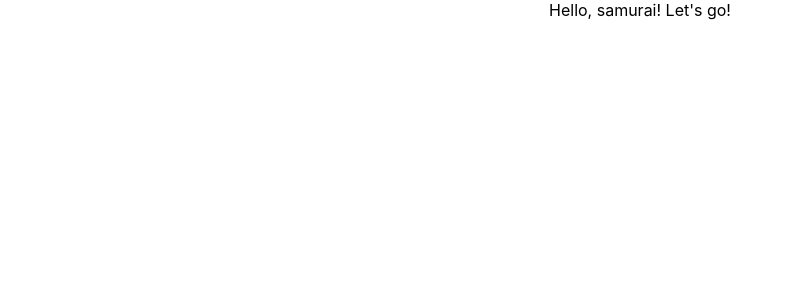
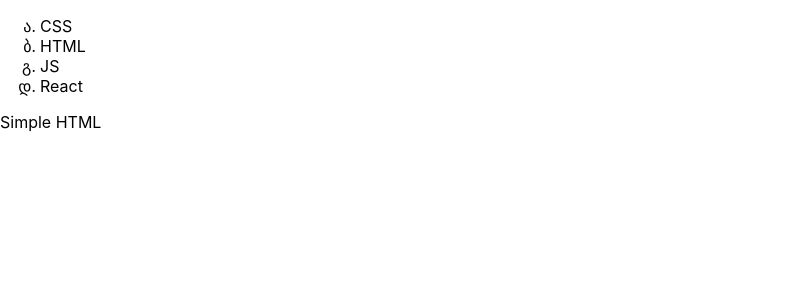
Before and after one commit to LapatinKostya/react-ts-samurai, a React (Create React App) app: page / in a window 1280 px wide. Shown: the top 300 px of the page, without its empty margins (0-792 px from the left). Built offline with nearby package versions, Linux system fonts and the light colour scheme.

Commit message:
06. Lesson React JS (index.js, App, JSX)

```diff
--- a/src/App.css
+++ b/src/App.css
@@ -1,38 +1,3 @@
-.App {
-  text-align: center;
+ul li {
+    list-style-type: georgian;
 }
-
-.App-logo {
-  height: 40vmin;
-  pointer-events: none;
-}
-
-@media (prefers-reduced-motion: no-preference) {
-  .App-logo {
-    animation: App-logo-spin infinite 20s linear;
-  }
-}
-
-.App-header {
-  background-color: #282c34;
-  min-height: 100vh;
-  display: flex;
-  flex-direction: column;
-  align-items: center;
-  justify-content: center;
-  font-size: calc(10px + 2vmin);
-  color: white;
-}
-
-.App-link {
-  color: #61dafb;
-}
-
-@keyframes App-logo-spin {
-  from {
-    transform: rotate(0deg);
-  }
-  to {
-    transform: rotate(360deg);
-  }
-}
--- a/src/App.tsx
+++ b/src/App.tsx
@@ -1,12 +1,19 @@
 import React from 'react';
 import './App.css';
+import {NewComponent} from "./NewComponent";
 
 function App() {
-  return (
-    <div className="App">
-     Hello, samurai! Let's go!
-    </div>
-  );
+    return (
+        <div className="App">
+            <ul>
+                <li>CSS</li>
+                <li>HTML</li>
+                <li>JS</li>
+                <li>React</li>
+            </ul>
+            <NewComponent/>
+        </div>
+    );
 }
 
 export default App;
--- /dev/null
+++ b/src/NewComponent.tsx
@@ -0,0 +1,7 @@
+import React from "react";
+
+export const NewComponent = () => {
+    return (
+        <div>Simple HTML</div>
+    );
+}
--- a/src/index.tsx
+++ b/src/index.tsx
@@ -3,7 +3,4 @@ import ReactDOM from 'react-dom';
 import './index.css';
 import App from './App';
 
-ReactDOM.render(
-    <App />,
-  document.getElementById('root')
-);
+ReactDOM.render(<App/>, document.getElementById('root'));
```
